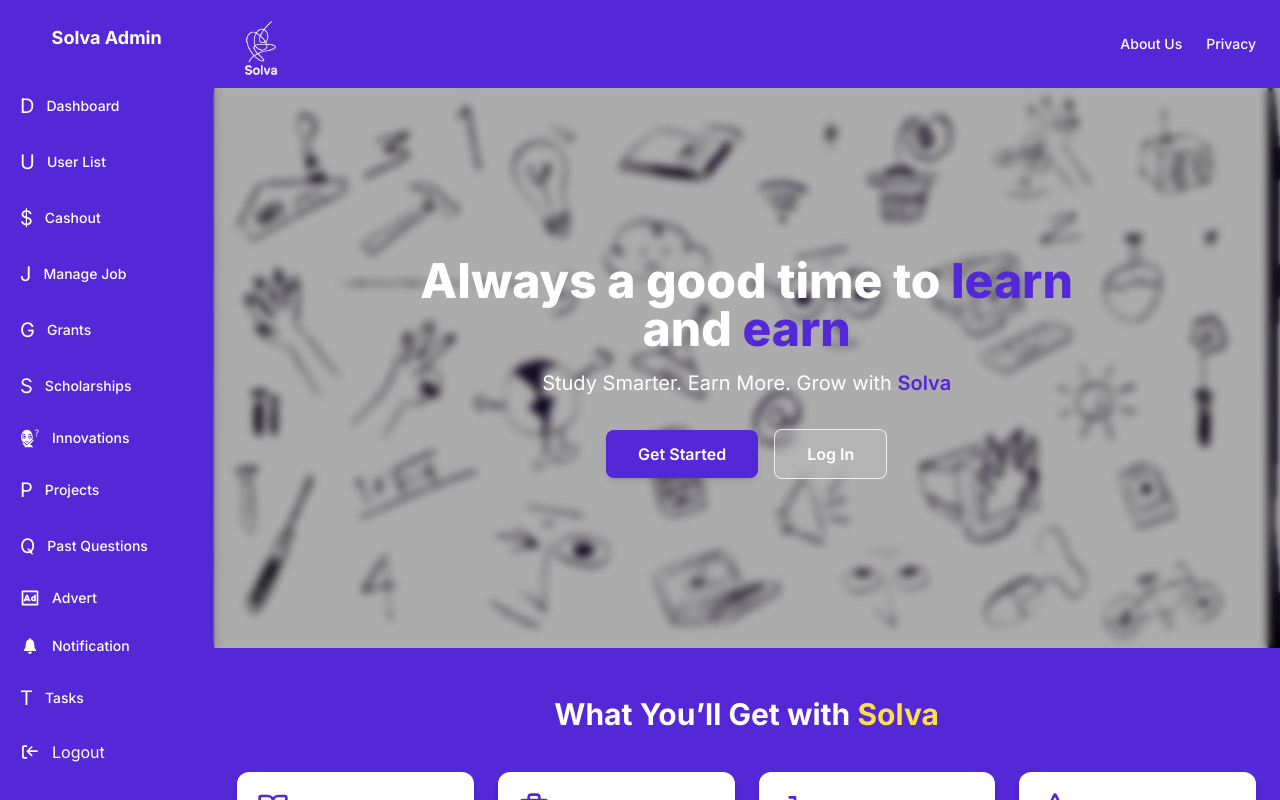
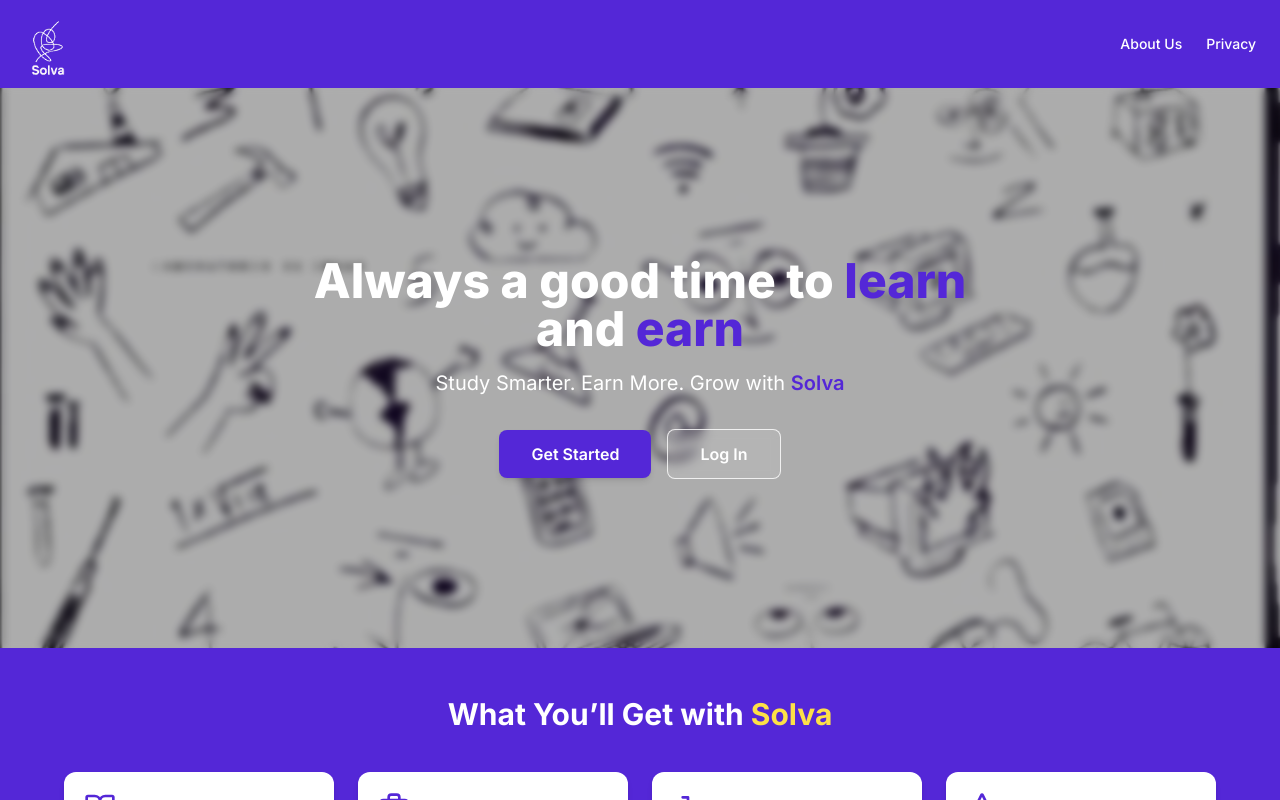
Before and after one commit to Solva-App/solva, a Next.js app: page / in a window 1280 px wide. Built offline with nearby package versions, Linux system fonts and the light colour scheme.

Commit message:
fixed the sidebar showing on the landing page

```diff
--- /dev/null
+++ b/app/not-found.tsx
@@ -0,0 +1,4 @@
+// app/not-found.tsx
+export default function NotFound() {
+  return <div>404 - Page Not Found</div>;
+}
--- a/components/LayoutWrapper.tsx
+++ b/components/LayoutWrapper.tsx
@@ -10,7 +10,7 @@
 }) {
   const pathname = usePathname();
 
-  const hideSidebar = pathname === "/login";
+  const hideSidebar = pathname === "/login" || pathname === "/";
 
   return (
     <div className="flex w-full h-full">
```
